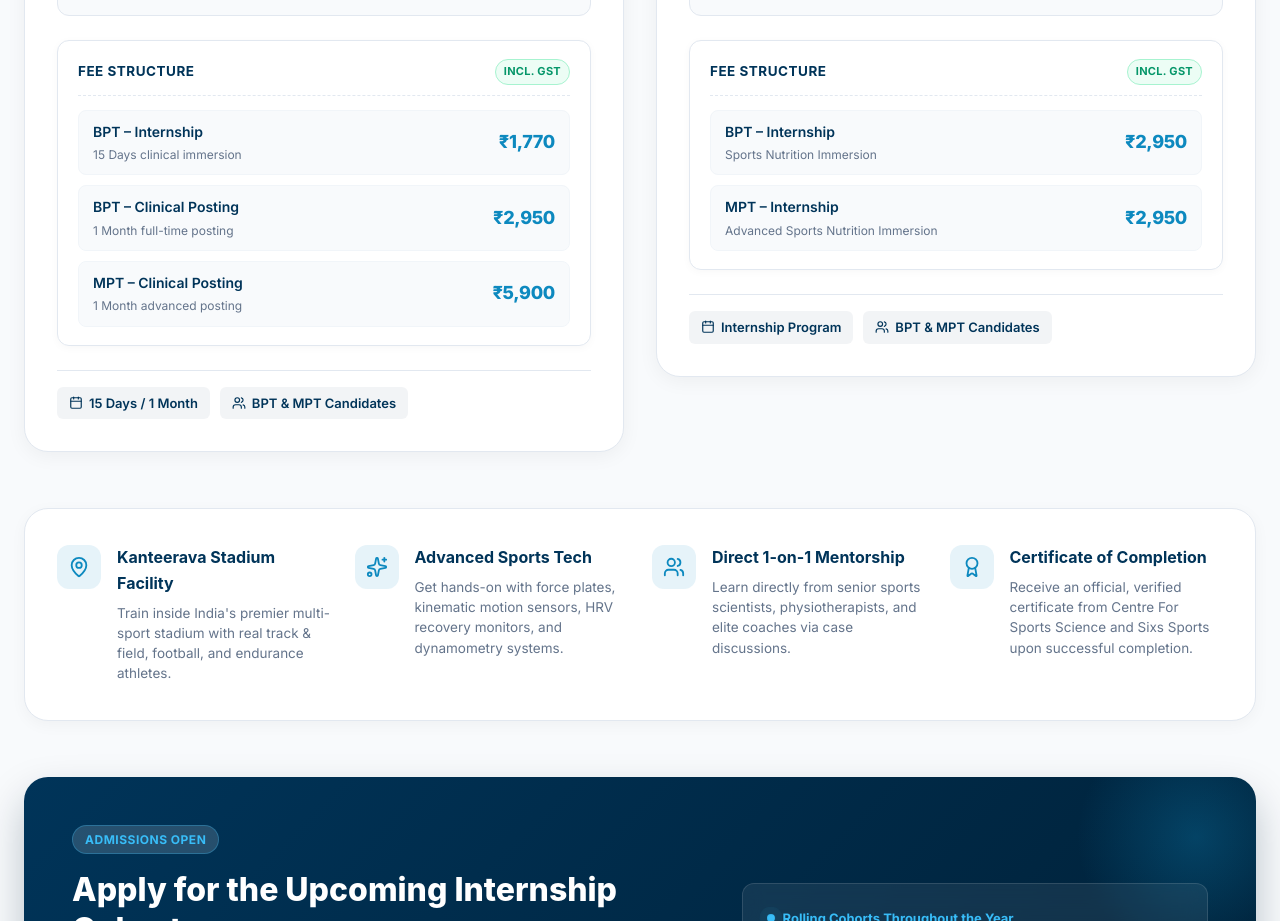
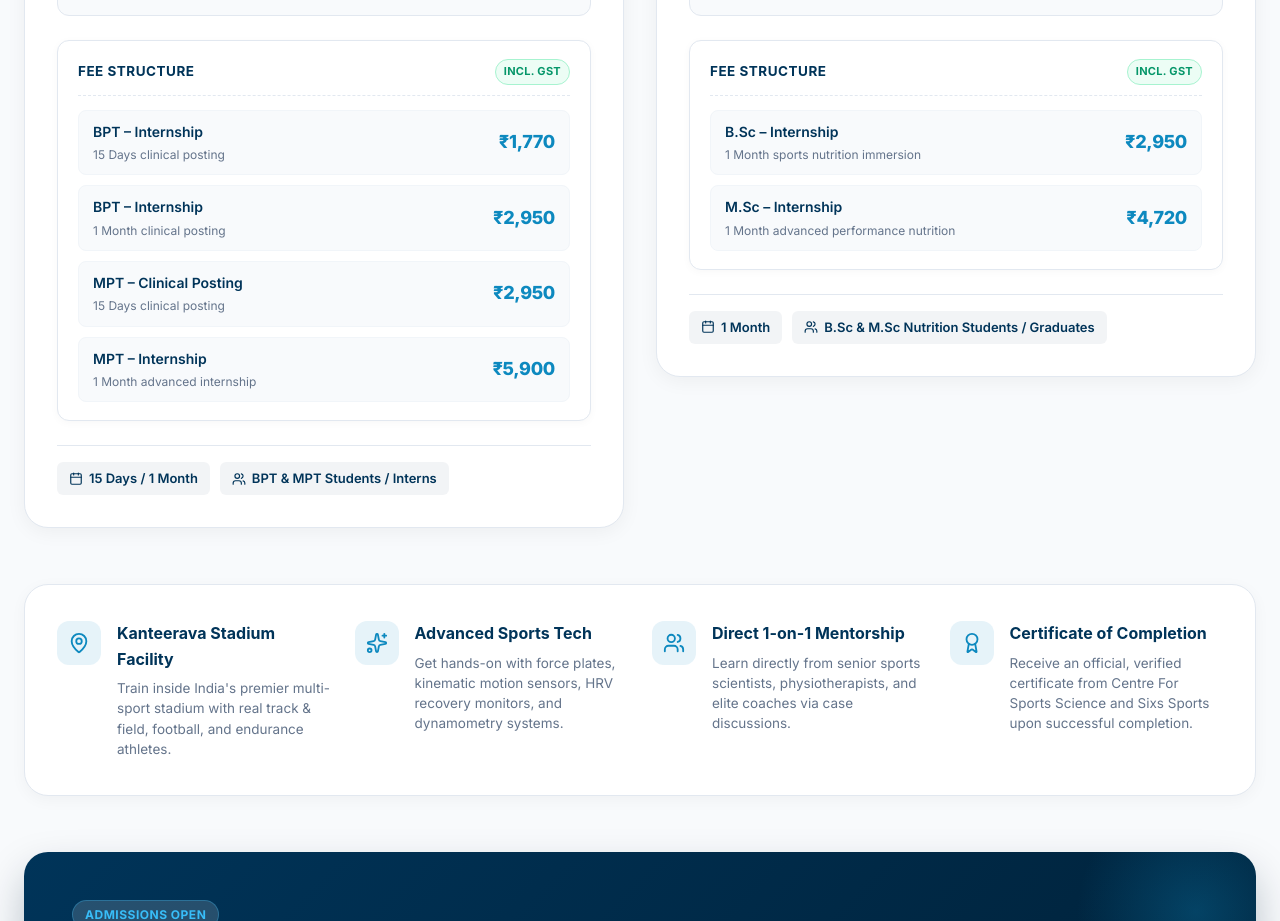
Before and after one commit to centreforsportsscience96-jpg/sixs_css_website, a React (Vite) app in the folder frontend/: page / in a window 1280 px wide. Shown: the part 6400-7321 px from the top of the page. Built offline with nearby package versions, Linux system fonts and the light colour scheme; a web font is replaced by a local one.

Commit message:
feat: add InternshipSection component for sports science internship and fellowship programs

```diff
--- a/frontend/src/components/InternshipSection.jsx
+++ b/frontend/src/components/InternshipSection.jsx
@@ -93,21 +93,28 @@ const InternshipSection = ({ id = 'internships' }) => {
                     <div className="internship-fee-row">
                       <div className="fee-info">
                         <span className="fee-title">BPT &ndash; Internship</span>
-                        <span className="fee-duration">15 Days clinical immersion</span>
+                        <span className="fee-duration">15 Days clinical posting</span>
                       </div>
                       <div className="fee-amount">₹1,770</div>
                     </div>
                     <div className="internship-fee-row">
                       <div className="fee-info">
-                        <span className="fee-title">BPT &ndash; Clinical Posting</span>
-                        <span className="fee-duration">1 Month full-time posting</span>
+                        <span className="fee-title">BPT &ndash; Internship</span>
+                        <span className="fee-duration">1 Month clinical posting</span>
                       </div>
                       <div className="fee-amount">₹2,950</div>
                     </div>
                     <div className="internship-fee-row">
                       <div className="fee-info">
                         <span className="fee-title">MPT &ndash; Clinical Posting</span>
-                        <span className="fee-duration">1 Month advanced posting</span>
+                        <span className="fee-duration">15 Days clinical posting</span>
+                      </div>
+                      <div className="fee-amount">₹2,950</div>
+                    </div>
+                    <div className="internship-fee-row">
+                      <div className="fee-info">
+                        <span className="fee-title">MPT &ndash; Internship</span>
+                        <span className="fee-duration">1 Month advanced internship</span>
                       </div>
                       <div className="fee-amount">₹5,900</div>
                     </div>
@@ -119,7 +126,7 @@ const InternshipSection = ({ id = 'internships' }) => {
                     <Calendar size={14} /> 15 Days / 1 Month
                   </span>
                   <span className="internship-meta-pill">
-                    <Users size={14} /> BPT & MPT Candidates
+                    <Users size={14} /> BPT & MPT Students / Interns
                   </span>
                 </div>
               </div>
@@ -166,27 +173,27 @@ const InternshipSection = ({ id = 'internships' }) => {
                   <div className="internship-fee-list">
                     <div className="internship-fee-row">
                       <div className="fee-info">
-                        <span className="fee-title">BPT &ndash; Internship</span>
-                        <span className="fee-duration">Sports Nutrition Immersion</span>
+                        <span className="fee-title">B.Sc &ndash; Internship</span>
+                        <span className="fee-duration">1 Month sports nutrition immersion</span>
                       </div>
                       <div className="fee-amount">₹2,950</div>
                     </div>
                     <div className="internship-fee-row">
                       <div className="fee-info">
-                        <span className="fee-title">MPT &ndash; Internship</span>
-                        <span className="fee-duration">Advanced Sports Nutrition Immersion</span>
+                        <span className="fee-title">M.Sc &ndash; Internship</span>
+                        <span className="fee-duration">1 Month advanced performance nutrition</span>
                       </div>
-                      <div className="fee-amount">₹2,950</div>
+                      <div className="fee-amount">₹4,720</div>
                     </div>
                   </div>
                 </div>
 
                 <div className="internship-meta">
                   <span className="internship-meta-pill">
-                    <Calendar size={14} /> Internship Program
+                    <Calendar size={14} /> 1 Month
                   </span>
                   <span className="internship-meta-pill">
-                    <Users size={14} /> BPT & MPT Candidates
+                    <Users size={14} /> B.Sc & M.Sc Nutrition Students / Graduates
                   </span>
                 </div>
               </div>
```
